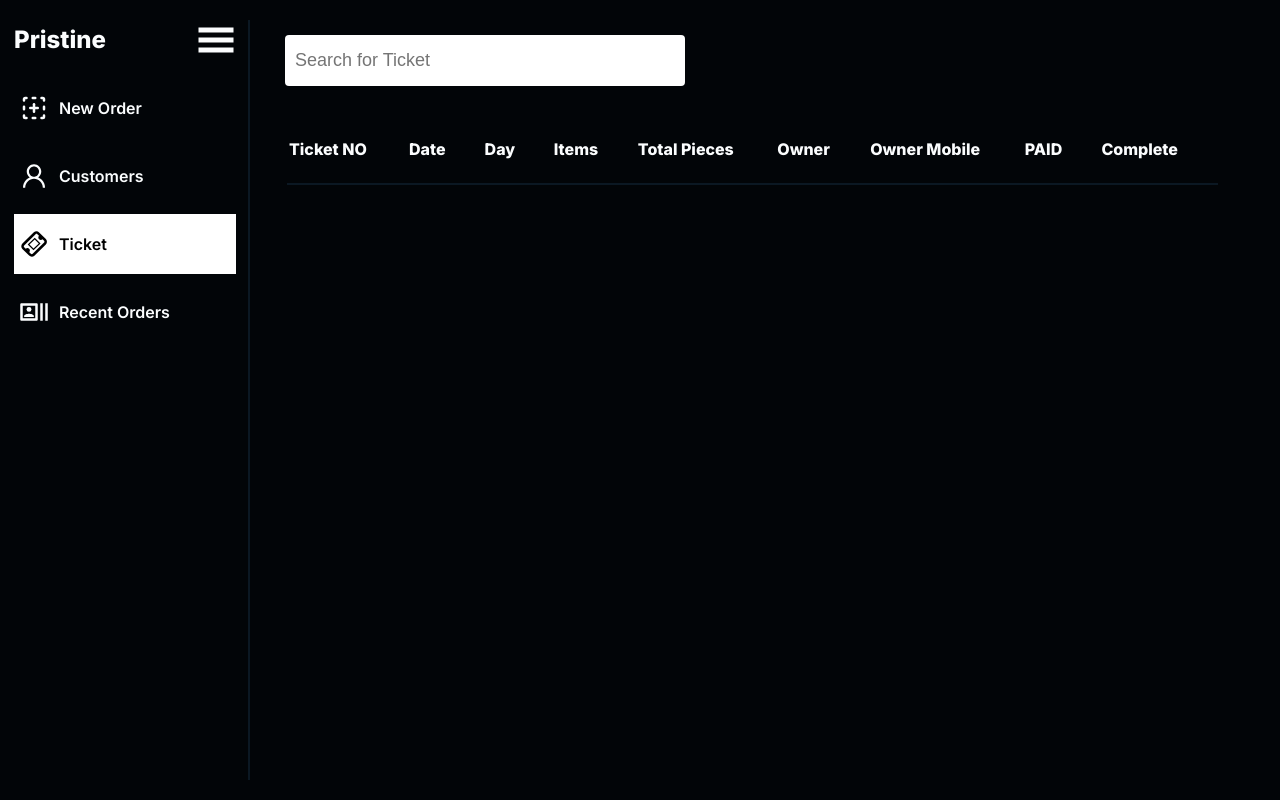
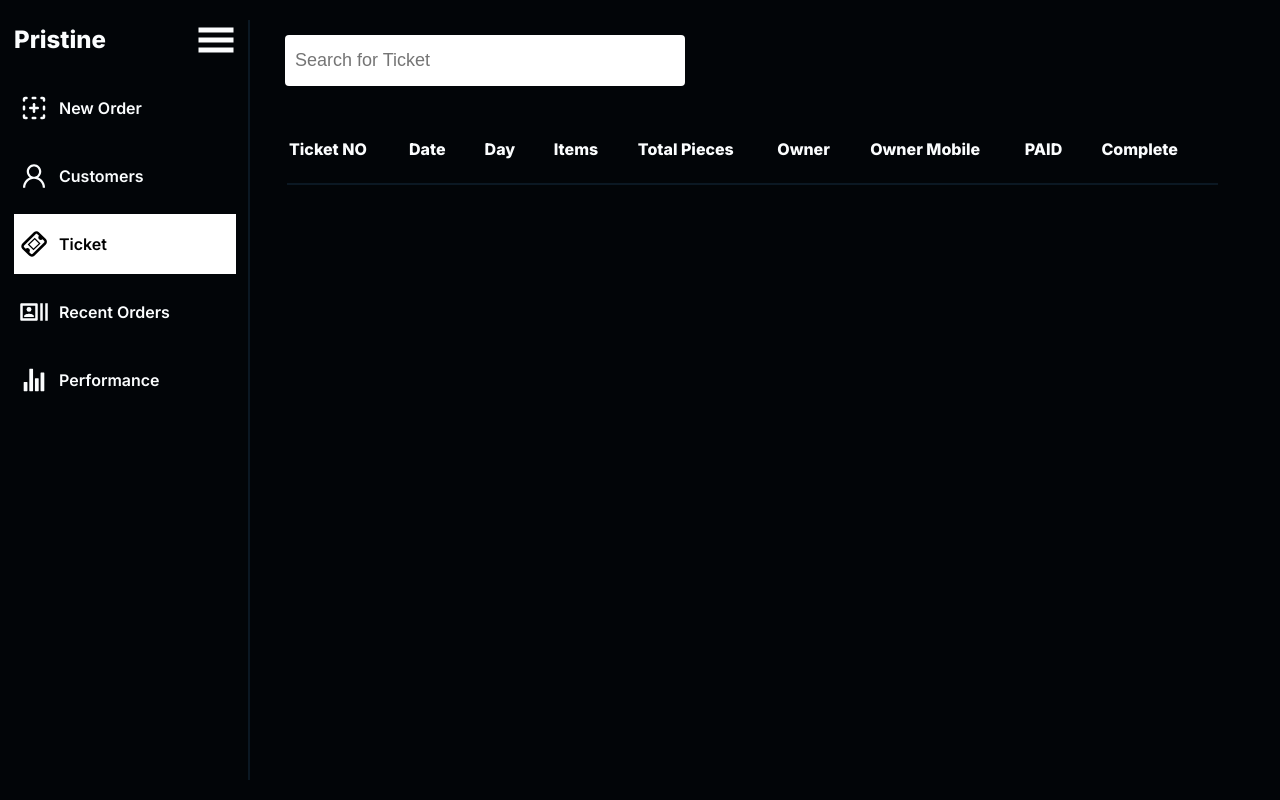
Before and after one commit to MisterCxmpy/prestine-pos, a React (Vite) app: page /#/tickets in a window 1280 px wide. Built offline with nearby package versions, Linux system fonts and the light colour scheme; a web font is replaced by a local one.

Commit message:
add performance page

```diff
--- a/src/App.jsx
+++ b/src/App.jsx
@@ -2,7 +2,7 @@ import { Navigate, Route, Routes } from 'react-router-dom'
 import './App.css'
 import { MainWrapper } from './components'
 import { Navbar } from './layouts'
-import { Customers, NewOrder, RecentOrders, Tickets } from './pages'
+import { Customers, NewOrder, Performance, RecentOrders, Tickets } from './pages'
 
 function App() {
 
@@ -15,6 +15,7 @@ function App() {
             <Route path='/customers' element={<Customers />} />
             <Route path='/tickets' element={<Tickets />} />
             <Route path='/recent-orders' element={<RecentOrders />} />
+            <Route path='/performance' element={<Performance />} />
           </Route>
         </Route>
         <Route path="*" element={<Navigate to="/" />} />
--- a/src/layouts/Navbar/index.jsx
+++ b/src/layouts/Navbar/index.jsx
@@ -6,6 +6,7 @@ import { TbNewSection } from "react-icons/tb";
 import { AiOutlineUser } from "react-icons/ai"
 import { TiTicket } from "react-icons/ti"
 import { MdOutlineRecentActors } from "react-icons/md"
+import { IoIosStats } from "react-icons/io"
 import { useNavbar } from "../../contexts/NavbarContext";
 
 export default function Navbar() {
@@ -18,6 +19,7 @@ export default function Navbar() {
     { icon: <AiOutlineUser />, title: "Customers", url: "customers" },
     { icon: <TiTicket />, title: "Ticket", url: "tickets" },
     { icon: <MdOutlineRecentActors />, title: "Recent Orders", url: "recent-orders" },
+    { icon: <IoIosStats />, title: "Performance", url: "performance" }
   ];
 
   useEffect(() => {
--- a/src/pages/NewOrder/index.jsx
+++ b/src/pages/NewOrder/index.jsx
@@ -7,7 +7,7 @@ import { useService } from '../../contexts/ServiceContext'
 export default function NewOrder() {
 
   const { checkItemActive, checkReceiptActive, customerFormActive, checkItem, checkout } = useCheckout()
-  const { allServices, service } = useService()
+  const { allServices, service, setService } = useService()
 
   const [activeService, setActiveService] = useState(null);
 
@@ -19,6 +19,7 @@ export default function NewOrder() {
 
   useEffect(() => {
     setActiveService(null)
+    setService([])
   }, [])
 
   return (
--- /dev/null
+++ b/src/pages/Performance/index.jsx
@@ -0,0 +1,8 @@
+import React from 'react'
+import styles from './index.module.css'
+
+export default function Performance() {
+  return (
+    <div>Performance</div>
+  )
+}
--- /dev/null
+++ b/src/pages/Performance/index.module.css
@@ -0,0 +1 @@
+/*# sourceMappingURL=index.module.css.map */
--- a/src/pages/index.jsx
+++ b/src/pages/index.jsx
@@ -2,3 +2,4 @@ export { default as NewOrder } from "./NewOrder"
 export { default as Customers } from "./Customers"
 export { default as Tickets } from "./Tickets"
 export { default as RecentOrders } from "./RecentOrders"
+export { default as Performance } from "./Performance"
```
Also changed, not shown: src/pages/Performance/index.module.scss (added), 1 other file (tests, documents, lock files or other folders).
